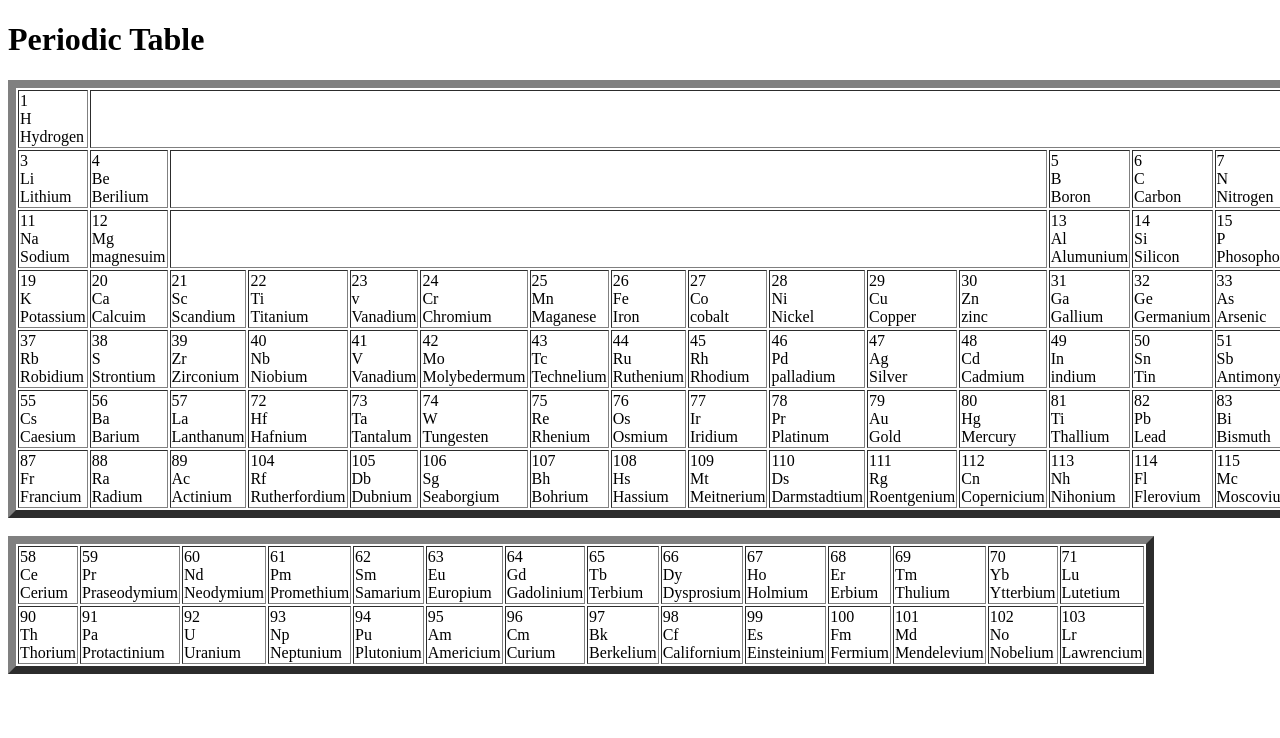
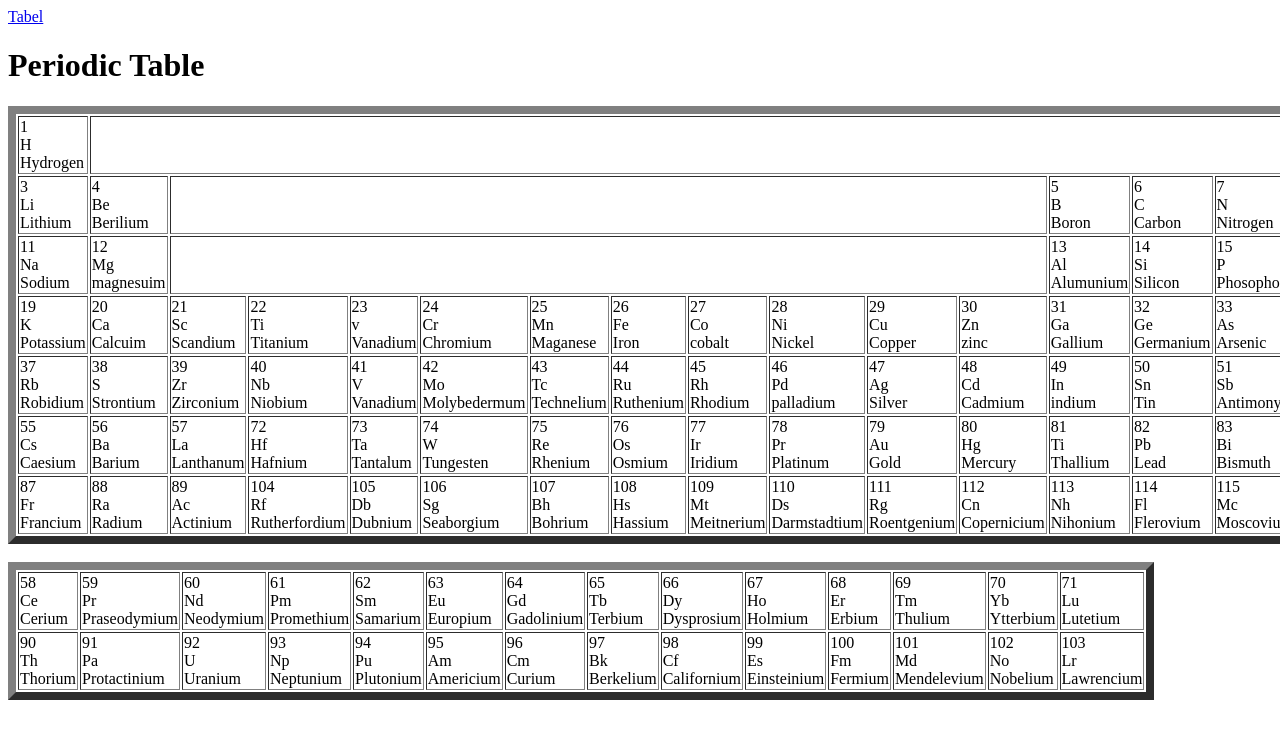
Before and after one commit to israrkhan1155/Assignments, a plain HTML site: page index.html in a window 1280 px wide. Shown: the top 738 px of the page. Drawn offline with Linux system fonts and the light colour scheme.

Commit message:
project interlinked

```diff
--- a/index.html
+++ b/index.html
@@ -14,6 +14,8 @@
 </head>
 
 <body>
+        <a href="./tabel.html">Tabel</a>
+
          <h1>Periodic Table</h1>
 
         <table border="8">
```
